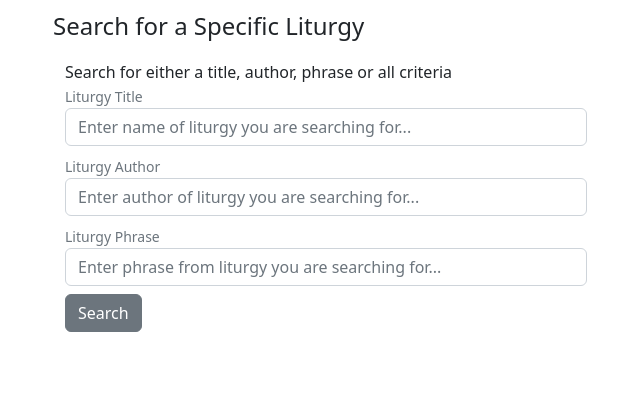
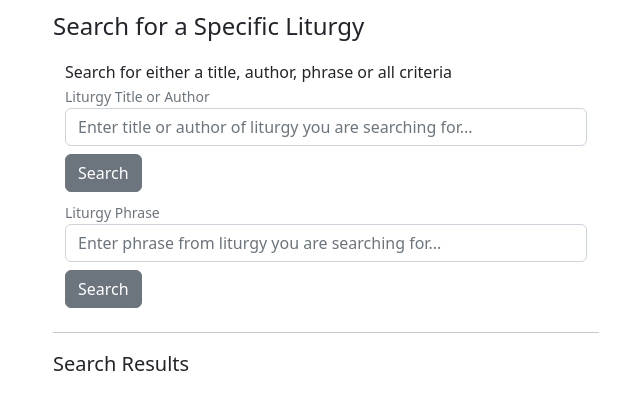
Before and after one commit to stephen-taylor-dev/capstone, a Django app: page /search in a window 1280 px wide. Shown: the part 56-466 px from the top of the page, without its empty margins (314-954 px from the left). Run offline with Django 3.2, Linux system fonts and the light colour scheme.

Commit message:
search features

```diff
--- a/capstone/benedict_option/templates/benedict_option/search.html
+++ b/capstone/benedict_option/templates/benedict_option/search.html
@@ -16,18 +16,14 @@
 
                 {% comment %} Search Title {% endcomment %}
                 <div class="form-group">
-                  <small id="searchHelp" class="form-text text-muted">Liturgy Title</small>
-                  <input type="text" name="title" class="form-control" id="searchTitle" aria-describedby="searchTitle" placeholder="Enter name of liturgy you are searching for...">
+                  <small id="searchHelp" class="form-text text-muted">Liturgy Title or Author</small>
+                  <input type="text" name="title-author" class="form-control" id="searchTitleAuthor" aria-describedby="searchTitle" placeholder="Enter title or author of liturgy you are searching for...">
                 </div>
-
-                {% comment %} Search Author {% endcomment %}
-                <div class="form-group my-2">
-                  <small id="searchHelp" class="form-text text-muted">Liturgy Author</small>
-                  <input type="text" name="author" class="form-control" id="searchTitle" aria-describedby="searchTitle" placeholder="Enter author of liturgy you are searching for...">
-                </div>
-
+              </form>
+                <button type="submit" class="btn btn-secondary my-2">Search</button>
 
                 {% comment %} Search for String {% endcomment %}
+              <form action="{% url 'searchLiturgy' %}" method="get">
                 <div class="form-group">
                   <small id="searchHelp" class="form-text text-muted">Liturgy Phrase</small>
                   <input type="text" name="phrase" class="form-control" id="searchString" aria-describedby="searchString" placeholder="Enter phrase from liturgy you are searching for...">
@@ -35,9 +31,17 @@
                 <button type="submit" class="btn btn-secondary my-2">Search</button>
               </div>
               </form>
+            <hr>
+              <div id="search-results">
+                <p class="fs-5">Search Results</p>
+                {% if result.count == 0%}
 
-              <div id="searchResults">
+                {% else %}
 
+                {% endif %}
+                {% for result in search_results %}
+                  <p> result </p>
+                {% endfor %}
               </div>
           </div>
           <div class="col-3">
--- a/capstone/benedict_option/views.py
+++ b/capstone/benedict_option/views.py
@@ -47,12 +47,14 @@ def prayerRequests(request):
 @csrf_exempt
 def searchLiturgy(request):
     query_dict = request.GET
-
-    search = Liturgy.objects.filter(text__contains=query_dict['phrase'])
+    search = Liturgy.objects.filter(title__contains="")
+    #search = search.exclude(text__contains='')
     title = query_dict.get("title")
     print(search)
+    num_results = search.count
     return render(request, "benedict_option/search.html", {
-
+        "search_results": search,
+        "num_results": num_results,
     })
 
 def loadFeed(request):
@@ -79,7 +81,10 @@ def loadLiturgy(request, id):
     return JsonResponse(jsonLiturgy, safe=False)
 
 def search(request):
-    return render(request, "benedict_option/search.html")
+    search_results = None
+    return render(request, "benedict_option/search.html", {
+        'search_results': search_results
+    })
 
 
 # refactor this - copied from index function
```
